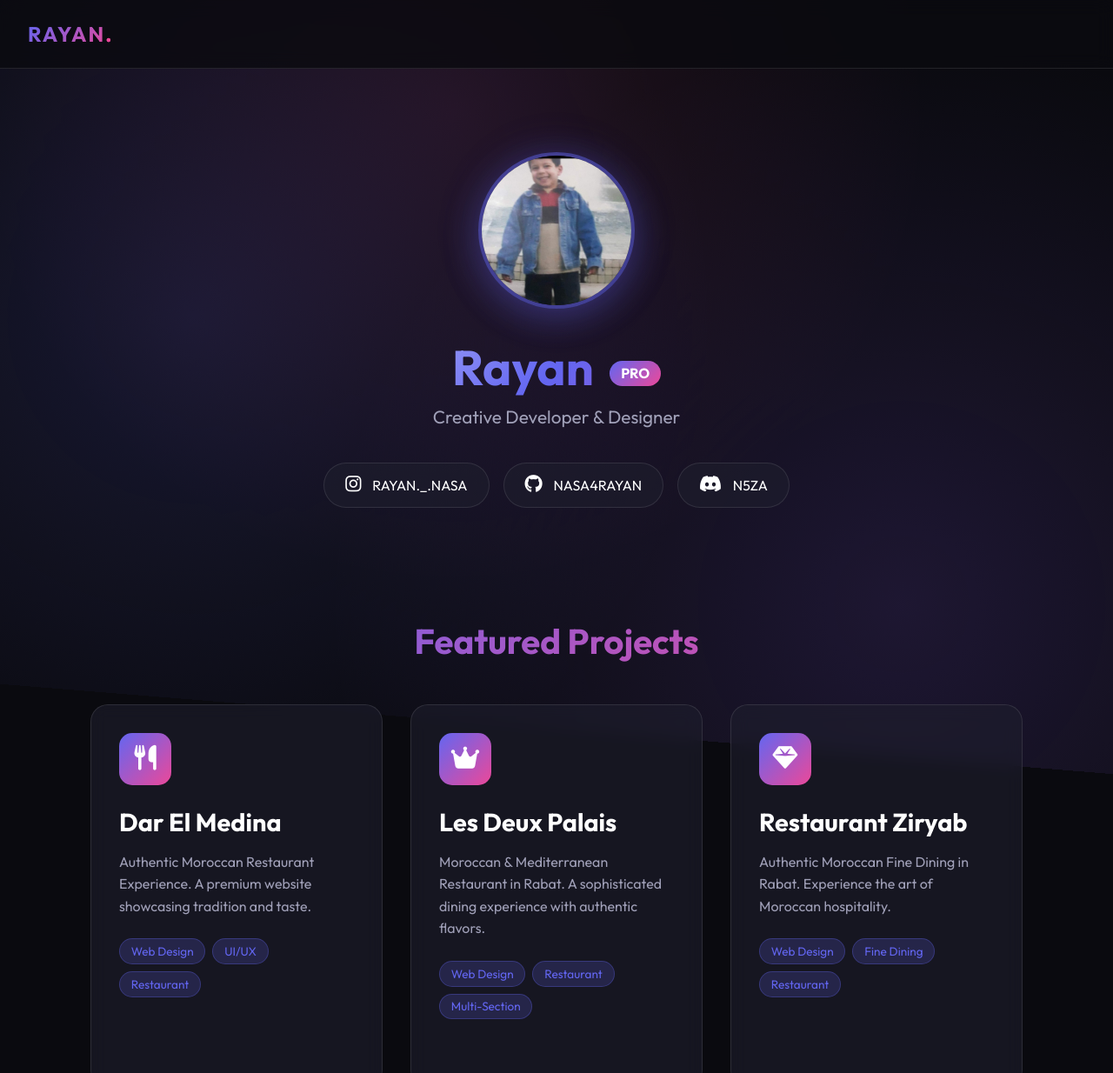
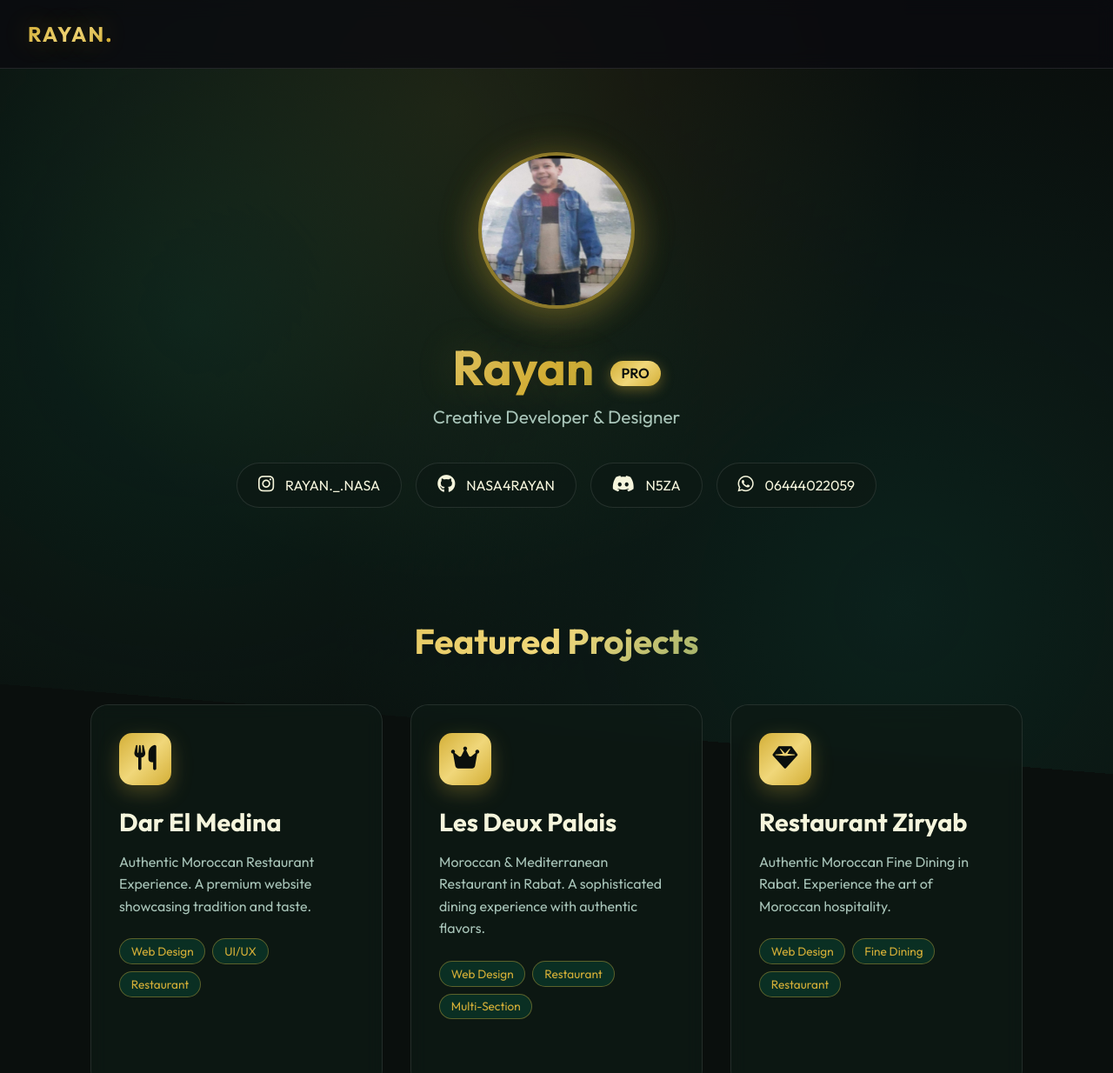
Before and after one commit to nasa4rayan/rayan.info, a plain HTML site: page index.html in a window 1280 px wide. Shown: the top 1234 px of the page at 87% size. Drawn offline with Linux system fonts and the light colour scheme.

Commit message:
first commit

```diff
--- a/index.html
+++ b/index.html
@@ -41,6 +41,10 @@
                     <span id="discord-tag">N5ZA</span>
                     <span class="tooltip">Click to Copy</span>
                 </div>
+                <a href="https://wa.me/21206444022059" target="_blank" class="social-btn whatsapp">
+                    <i class="fab fa-whatsapp"></i>
+                    <span>06444022059</span>
+                </a>
             </div>
         </section>
 
@@ -104,6 +108,25 @@
                     </div>
                 </a>
 
+                <!-- Project Card: SL Store -->
+                <a href="https://slstore.vercel.app/index.html" target="_blank" class="project-card">
+                    <div class="card-content">
+                        <div class="card-icon">
+                            <i class="fas fa-shopping-bag"></i>
+                        </div>
+                        <h3>SL Store</h3>
+                        <p>Premium E-commerce Fashion Store. Modern shopping experience with elegant design.</p>
+                        <div class="card-tags">
+                            <span>E-commerce</span>
+                            <span>Web Design</span>
+                            <span>Fashion</span>
+                        </div>
+                        <div class="card-arrow">
+                            <i class="fas fa-arrow-right"></i>
+                        </div>
+                    </div>
+                </a>
+
                 <!-- Placeholder for future projects -->
                 <div class="project-card coming-soon">
                     <div class="card-content">
--- a/style.css
+++ b/style.css
@@ -1,12 +1,15 @@
 :root {
-    --primary: #6366f1;
-    --secondary: #8b5cf6;
-    --accent: #ec4899;
-    --bg-dark: #0a0a0f;
-    --bg-card: rgba(30, 30, 45, 0.6);
-    --text-primary: #ffffff;
-    --text-secondary: #a0a0b8;
-    --glow: rgba(99, 102, 241, 0.5);
+    --primary: #0d6b4e;          /* Emerald Green */
+    --secondary: #10856a;         /* Rich Green */
+    --accent: #d4af37;            /* Luxurious Gold */
+    --accent-light: #f0d77a;      /* Light Gold */
+    --bg-dark: #0a0f0d;           /* Deep Dark Green */
+    --bg-card: rgba(13, 25, 20, 0.8);
+    --text-primary: #f5f5dc;      /* Cream White */
+    --text-secondary: #a8c4b8;    /* Sage */
+    --glow: rgba(212, 175, 55, 0.5);
+    --gradient-gold: linear-gradient(135deg, #d4af37 0%, #f0d77a 50%, #d4af37 100%);
+    --gradient-green: linear-gradient(135deg, #0d6b4e 0%, #10856a 100%);
 }
 
 * {
@@ -31,9 +34,9 @@ body {
     width: 100%;
     height: 100%;
     z-index: -1;
-    background: radial-gradient(circle at 20% 50%, rgba(99, 102, 241, 0.15) 0%, transparent 50%),
-                radial-gradient(circle at 80% 80%, rgba(139, 92, 246, 0.15) 0%, transparent 50%),
-                radial-gradient(circle at 40% 20%, rgba(236, 72, 153, 0.1) 0%, transparent 50%);
+    background: radial-gradient(circle at 20% 50%, rgba(13, 107, 78, 0.2) 0%, transparent 50%),
+                radial-gradient(circle at 80% 80%, rgba(16, 133, 106, 0.15) 0%, transparent 50%),
+                radial-gradient(circle at 40% 20%, rgba(212, 175, 55, 0.1) 0%, transparent 50%);
     animation: gradientShift 15s ease infinite;
 }
 
@@ -57,10 +60,11 @@ body {
     font-size: 1.5rem;
     font-weight: 700;
     letter-spacing: 2px;
-    background: linear-gradient(135deg, var(--primary), var(--accent));
+    background: var(--gradient-gold);
     -webkit-background-clip: text;
     background-clip: text;
     -webkit-text-fill-color: transparent;
+    text-shadow: 0 0 30px rgba(212, 175, 55, 0.3);
 }
 
 .dot {
@@ -128,39 +132,42 @@ body {
     height: 180px;
     border-radius: 50%;
     object-fit: cover;
-    border: 4px solid rgba(99, 102, 241, 0.5);
+    border: 4px solid rgba(212, 175, 55, 0.6);
     position: relative;
     z-index: 1;
     transition: all 0.3s ease;
-    box-shadow: 0 10px 40px rgba(99, 102, 241, 0.3);
+    box-shadow: 0 10px 40px rgba(212, 175, 55, 0.3);
 }
 
 .profile-img:hover {
     transform: scale(1.05);
-    border-color: var(--accent);
-    box-shadow: 0 15px 50px rgba(236, 72, 153, 0.5);
+    border-color: var(--accent-light);
+    box-shadow: 0 15px 50px rgba(212, 175, 55, 0.6);
 }
 
 .name {
     font-size: 3.5rem;
     font-weight: 700;
     margin-bottom: 0.5rem;
-    background: linear-gradient(135deg, #fff 0%, var(--primary) 50%, var(--accent) 100%);
+    background: linear-gradient(135deg, #f5f5dc 0%, var(--accent) 50%, var(--primary) 100%);
     -webkit-background-clip: text;
     background-clip: text;
     -webkit-text-fill-color: transparent;
     animation: fadeInUp 1s ease-out 0.2s both;
+    text-shadow: 0 0 50px rgba(212, 175, 55, 0.2);
 }
 
 .badge {
     display: inline-block;
     font-size: 1rem;
     padding: 0.3rem 0.8rem;
-    background: linear-gradient(135deg, var(--primary), var(--accent));
+    background: var(--gradient-gold);
     border-radius: 20px;
-    -webkit-text-fill-color: white;
+    -webkit-text-fill-color: #0a0f0d;
     margin-left: 0.5rem;
     vertical-align: middle;
+    font-weight: 600;
+    box-shadow: 0 4px 15px rgba(212, 175, 55, 0.4);
 }
 
 .tagline {
@@ -214,8 +221,8 @@ body {
 
 .social-btn:hover {
     transform: translateY(-3px);
-    box-shadow: 0 10px 30px rgba(99, 102, 241, 0.3);
-    border-color: rgba(99, 102, 241, 0.5);
+    box-shadow: 0 10px 30px rgba(212, 175, 55, 0.3);
+    border-color: rgba(212, 175, 55, 0.5);
 }
 
 .social-btn.instagram:hover {
@@ -235,6 +242,11 @@ body {
 .social-btn.discord:hover {
     background: #5865F2;
     border-color: #5865F2;
+}
+
+.social-btn.whatsapp:hover {
+    background: #25D366;
+    border-color: #25D366;
 }
 
 .tooltip {
@@ -269,7 +281,7 @@ body {
     font-size: 2.5rem;
     text-align: center;
     margin-bottom: 3rem;
-    background: linear-gradient(135deg, var(--primary), var(--accent));
+    background: linear-gradient(135deg, var(--accent), var(--accent-light), var(--primary));
     -webkit-background-clip: text;
     background-clip: text;
     -webkit-text-fill-color: transparent;
@@ -302,7 +314,7 @@ body {
     left: 0;
     width: 100%;
     height: 100%;
-    background: linear-gradient(135deg, rgba(99, 102, 241, 0.1), rgba(236, 72, 153, 0.1));
+    background: linear-gradient(135deg, rgba(13, 107, 78, 0.15), rgba(212, 175, 55, 0.1));
     opacity: 0;
     transition: opacity 0.4s ease;
 }
@@ -313,8 +325,8 @@ body {
 
 .project-card:hover {
     transform: translateY(-10px);
-    border-color: var(--primary);
-    box-shadow: 0 20px 60px rgba(99, 102, 241, 0.4);
+    border-color: var(--accent);
+    box-shadow: 0 20px 60px rgba(212, 175, 55, 0.25);
 }
 
 .card-content {
@@ -328,10 +340,12 @@ body {
     display: flex;
     align-items: center;
     justify-content: center;
-    background: linear-gradient(135deg, var(--primary), var(--accent));
+    background: var(--gradient-gold);
     border-radius: 15px;
     margin-bottom: 1.5rem;
     font-size: 1.8rem;
+    color: #0a0f0d;
+    box-shadow: 0 8px 25px rgba(212, 175, 55, 0.3);
 }
 
 .project-card h3 {
@@ -355,11 +369,11 @@ body {
 
 .card-tags span {
     padding: 0.3rem 0.8rem;
-    background: rgba(99, 102, 241, 0.2);
-    border: 1px solid rgba(99, 102, 241, 0.3);
+    background: rgba(13, 107, 78, 0.3);
+    border: 1px solid rgba(212, 175, 55, 0.4);
     border-radius: 20px;
     font-size: 0.85rem;
-    color: var(--primary);
+    color: var(--accent);
 }
 
 .card-arrow {
```
